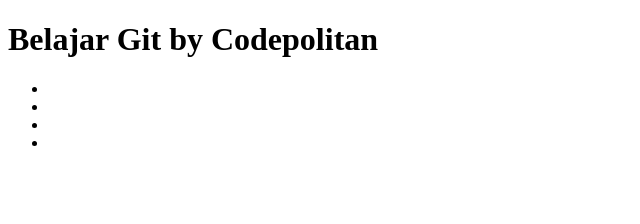
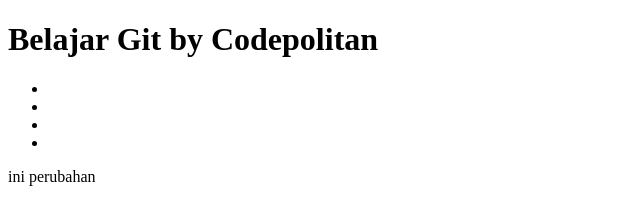
Before and after one commit to Farhansyah-Dev/BelajarGit, a plain HTML site: page index.html in a window 1280 px wide. Shown: the whole page, without its empty margins (0-640 px from the left). Drawn offline with Linux system fonts and the light colour scheme.

Commit message:
Update index.html

```diff
--- a/index.html
+++ b/index.html
@@ -17,6 +17,7 @@
             <li><a href=""></a></li>
         </ul>
     </nav>
+    <p> ini perubahan</p>
 
 </body>
 </html>
```
